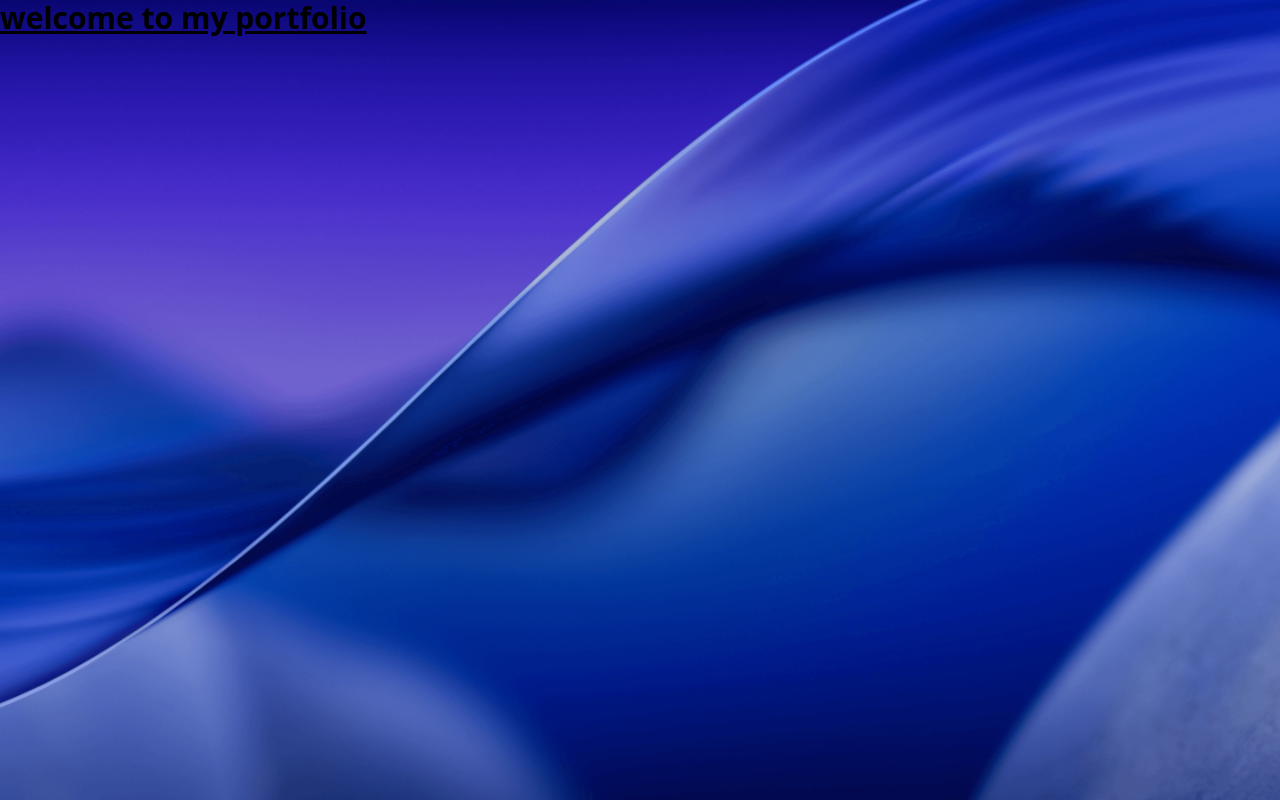
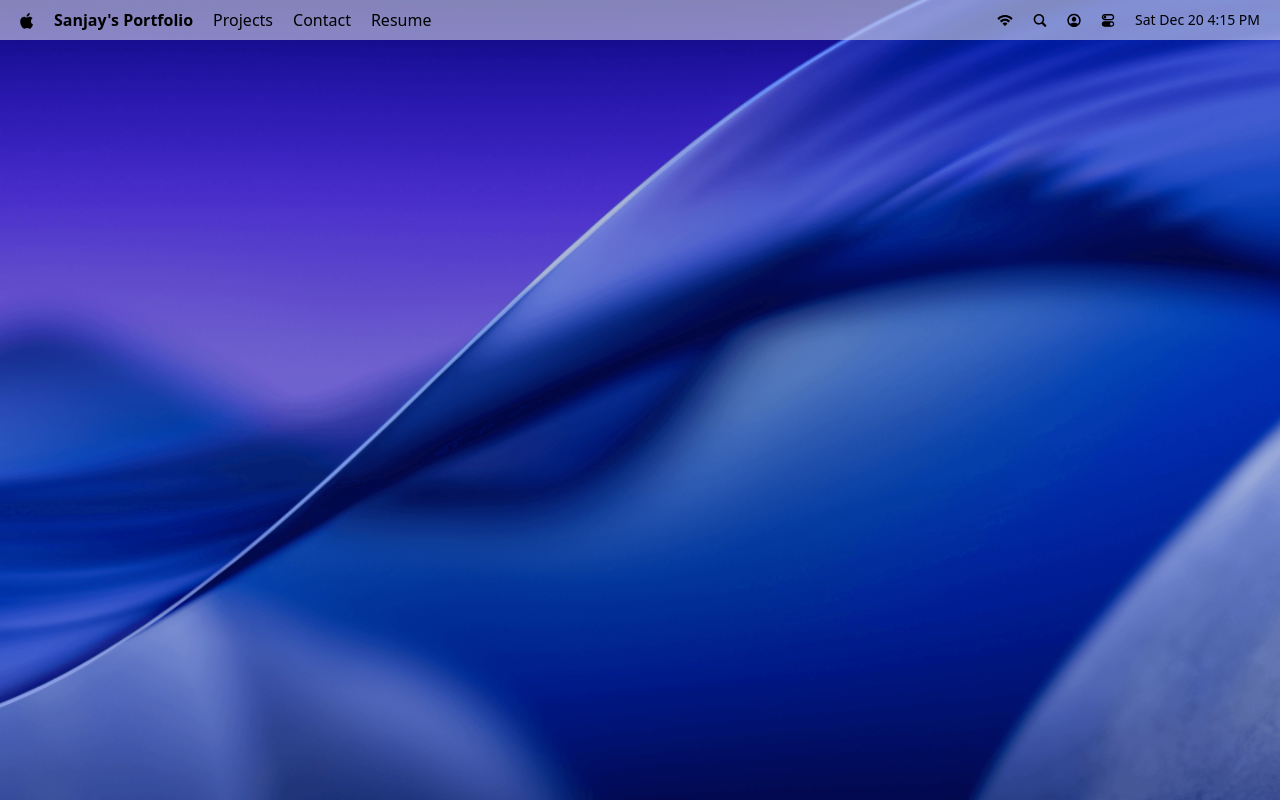
Before and after one commit to Sanjay-2001/macos_portfolio, a React (Vite) app: page / in a window 1280 px wide. Built offline with nearby package versions, Linux system fonts and the light colour scheme; a web font is replaced by a local one.

Commit message:
DEV: navbar component added

```diff
--- a/src/App.tsx
+++ b/src/App.tsx
@@ -1,8 +1,10 @@
+import { Navbar } from "./components";
+
 const App = () => {
   return (
-    <div>
-      <h1 className="text-3xl font-bold underline">welcome to my portfolio</h1>
-    </div>
+    <main>
+      <Navbar />
+    </main>
   );
 };
 
--- /dev/null
+++ b/src/components/Navbar.tsx
@@ -0,0 +1,28 @@
+import dayjs from "dayjs";
+import { navIcons, navLinks } from "../constants";
+
+const Navbar = () => {
+  return (
+    <nav>
+      <div>
+        <img src="/images/logo.svg" alt="logo" />
+        <p className="font-bold">Sanjay's Portfolio</p>
+        <ul>
+          {navLinks.map(({ id, name }) => (
+            <li key={id}>{name}</li>
+          ))}
+        </ul>
+      </div>
+      <div>
+        {navIcons.map(({ id, img }) => (
+          <ul key={id}>
+            <img src={img} className="icon-hover" alt={`icon-${id}`} />
+          </ul>
+        ))}
+        <time>{dayjs().format("ddd MMM D h:mm A")}</time>
+      </div>
+    </nav>
+  );
+};
+
+export default Navbar;
--- /dev/null
+++ b/src/components/index.ts
@@ -0,0 +1,3 @@
+import Navbar from "./Navbar";
+
+export { Navbar };
```
